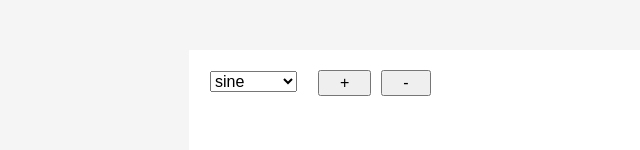
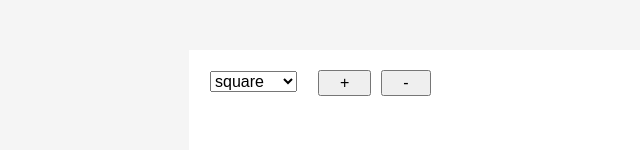
Before and after one commit to yennlou/chip-cake, a Preact app: page / in a window 1280 px wide. Shown: the part 150-300 px from the top of the page, without its empty margins (51-691 px from the left). Built offline with nearby package versions, Linux system fonts and the light colour scheme.

Commit message:
replace redux with useReducer

```diff
--- a/package.json
+++ b/package.json
@@ -26,8 +26,6 @@
   },
   "dependencies": {
     "preact": "^10.4.1",
-    "preact-redux": "^2.1.0",
-    "redux": "^4.0.5",
     "rxjs": "^6.5.5"
   }
 }
--- a/src/App.tsx
+++ b/src/App.tsx
@@ -1,19 +1,25 @@
 import { h } from 'preact'
-import { useEffect } from 'preact/compat'
+import { useEffect, useReducer } from 'preact/compat'
 import { fromEvent } from 'rxjs'
 import { pluck, filter } from 'rxjs/operators'
+import configReducer, { configInitState } from './reducers/config'
 import { playTone, stopTone, getKeyList, key2freq } from './piano'
-
+import ConfigSection from './components/ConfigSection'
 import './styles/main.scss'
 
 const App = () => {
+  const [configState, configDispatch] = useReducer(
+    configReducer,
+    configInitState
+  )
+
   useEffect(() => {
     const key$ = fromEvent(document, 'keydown').pipe(
       pluck<Event, string>('key'),
       filter((key: string) => getKeyList().includes(key))
     )
     const subscription = key$.subscribe((key: any) => {
-      const osc = playTone(key2freq(key))
+      const osc = playTone(key2freq(key), configState.waveForm)
       setTimeout(() => {
         stopTone(osc)
       }, 200)
@@ -23,24 +29,13 @@ const App = () => {
   return (
     <div id="root">
       <div id="app">
-        <div className="config">
-          <ul>
-            <li class="config__select-wave">
-              <select name="control">
-                <option value="sine">sine</option>
-                <option value="square">square</option>
-                <option value="sawtooth">sawtooth</option>
-                <option value="triangle">triangle</option>
-              </select>
-            </li>
-            <li class="config__control-octave">
-              <button>+</button>
-              <button>-</button>
-            </li>
-          </ul>
-        </div>
+        <ConfigSection
+          config={configState}
+          dispatch={configDispatch}
+        ></ConfigSection>
       </div>
     </div>
   )
 }
+
 export default App
--- /dev/null
+++ b/src/components/ConfigSection.tsx
@@ -0,0 +1,42 @@
+import { h } from 'preact'
+import {
+  WaveForm,
+  ConfigState,
+  ConfigActionTypes,
+  selectWave
+} from '../reducers/config'
+
+interface ConfigSectionProps {
+  config: ConfigState
+  dispatch: (action: ConfigActionTypes) => void
+}
+
+const ConfigSection = ({ config, dispatch }: ConfigSectionProps) => {
+  return (
+    <div className="config">
+      <ul>
+        <li class="config__select-wave">
+          <select
+            value={config.waveForm}
+            onChange={(e) =>
+              dispatch(
+                selectWave((e.target! as HTMLSelectElement).value as WaveForm)
+              )
+            }
+          >
+            <option value="sine">sine</option>
+            <option value="square">square</option>
+            <option value="sawtooth">sawtooth</option>
+            <option value="triangle">triangle</option>
+          </select>
+        </li>
+        <li class="config__control-octave">
+          <button>+</button>
+          <button>-</button>
+        </li>
+      </ul>
+    </div>
+  )
+}
+
+export default ConfigSection
--- a/src/piano.ts
+++ b/src/piano.ts
@@ -1,3 +1,5 @@
+import { WaveForm } from './reducers/config'
+
 const audioContext = new (window.AudioContext ||
   (window as any).webkitAudioContext)()
 const masterGainNode = audioContext.createGain()
@@ -25,10 +27,11 @@ const getKeyList = () => {
   return Object.keys(keyfreqMap)
 }
 
-const playTone = (freq = 444) => {
+const playTone = (freq: number, wave: WaveForm) => {
+  console.log(wave)
   let osc = audioContext.createOscillator()
   osc.connect(masterGainNode)
-  osc.type = 'sine'
+  osc.type = wave
   osc.frequency.value = freq
   osc.start()
   return osc
--- a/src/store/config/config.reducer.ts
+++ b/src/reducers/config/config.reducer.ts
@@ -6,7 +6,7 @@ import {
   ConfigActionTypes
 } from './config.types'
 
-const configInitState: ConfigState = {
+export const configInitState: ConfigState = {
   waveForm: 'square',
   octaveLevel: 4
 }
--- /dev/null
+++ b/src/reducers/config/index.ts
@@ -0,0 +1,3 @@
+export { default, configInitState } from './config.reducer'
+export * from './config.actions'
+export * from './config.types'
--- a/src/store/config/index.ts
+++ /dev/null
@@ -1,2 +0,0 @@
-export { default } from './config.reducer'
-export * from './config.actions'
```
Also changed, not shown: src/store/index.ts (deleted, +0 -10 lines), src/reducers/config/config.actions.ts (renamed from src/store/config/config.actions.ts), src/reducers/config/config.types.ts (renamed from src/store/config/config.types.ts).
